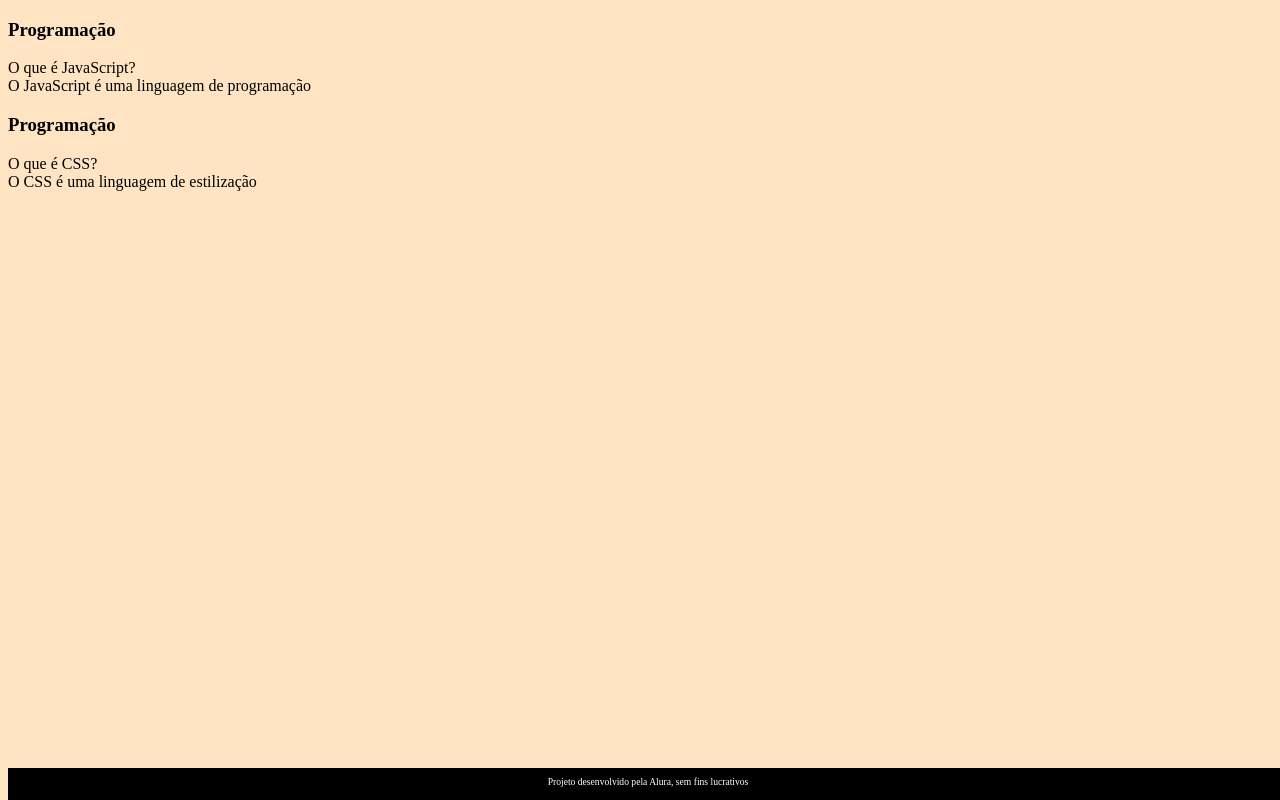
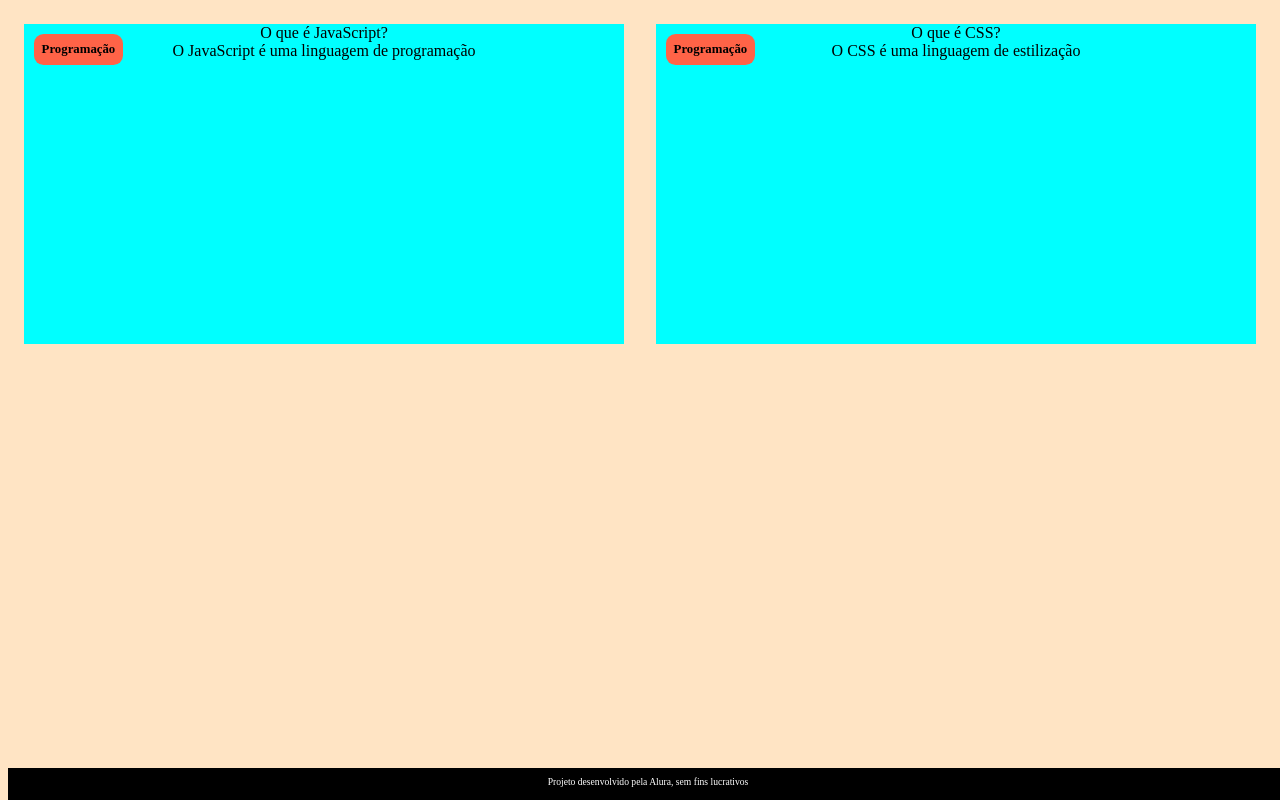
Before and after one commit to ddmln/Flashcard-Molina, a plain HTML site: page index.html in a window 1280 px wide. Drawn offline with Linux system fonts and the light colour scheme; files that its build step writes are made by us from their sources.

Commit message:
Update style.css

```diff
--- a/style.css
+++ b/style.css
@@ -2,6 +2,45 @@ body {
     background-color: bisque;
     font-family: Bai Jamjuree;
 }
+
+#container {
+    display: flex; /* Elementos dispostos em linha */
+}
+
+.cartao {
+    margin: 1rem 1rem;
+    background-color: aqua;
+    height: 20rem;
+    flex-grow: 1;
+    flex-basis: calc(33% - 6rem);
+}
+
+.cartao__conteudo {
+    text-align: center;
+    /* background-color: aquamarine; */
+    height: 100%;
+}
+
+.cartao__conteudo h3 {
+    background-color: tomato;
+    text-align: left;
+    padding: 0.5rem;
+    position: absolute;
+    margin: 0.6rem;
+    border-radius: 0.6rem;
+    font-size: 1vw;
+}
+
+.cartao__conteudo p {
+    margin-top: 1rem;
+    padding: 2rem;
+}
+
+
+
+
+
+
 
 footer {
     background-color: black;
```
